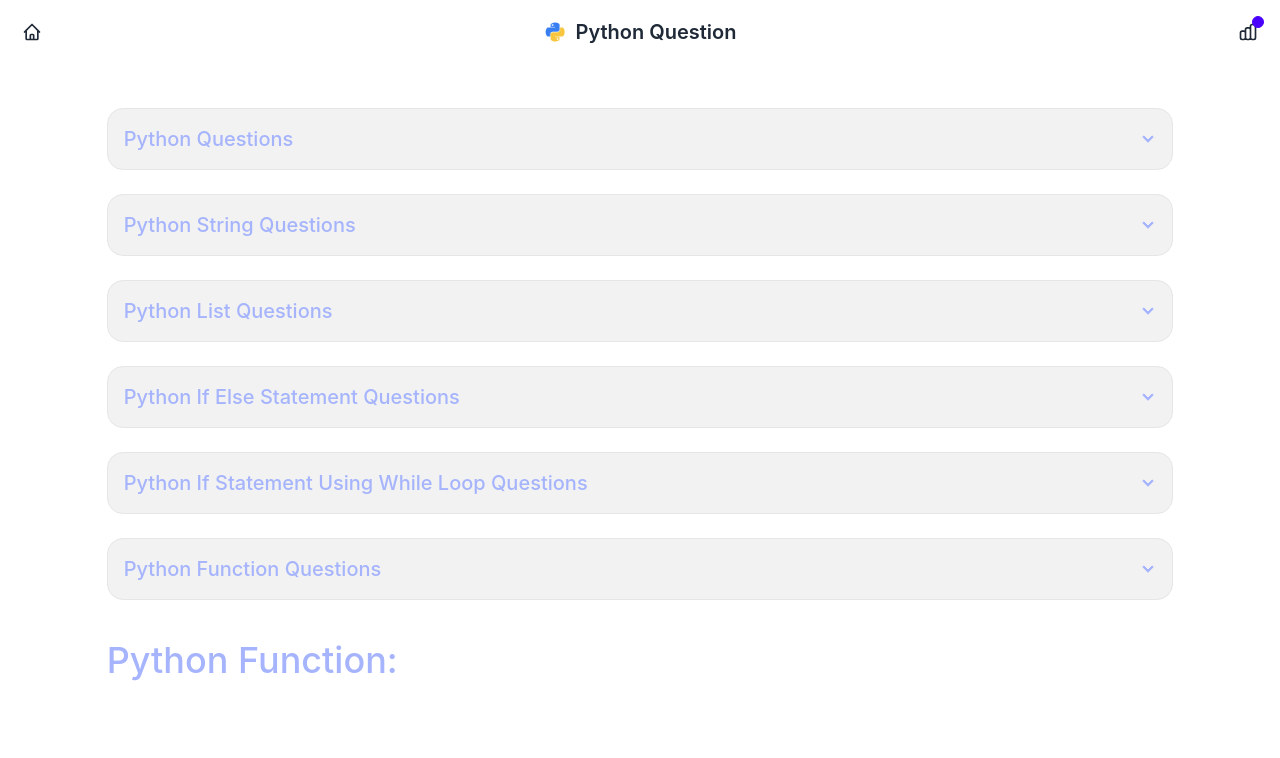
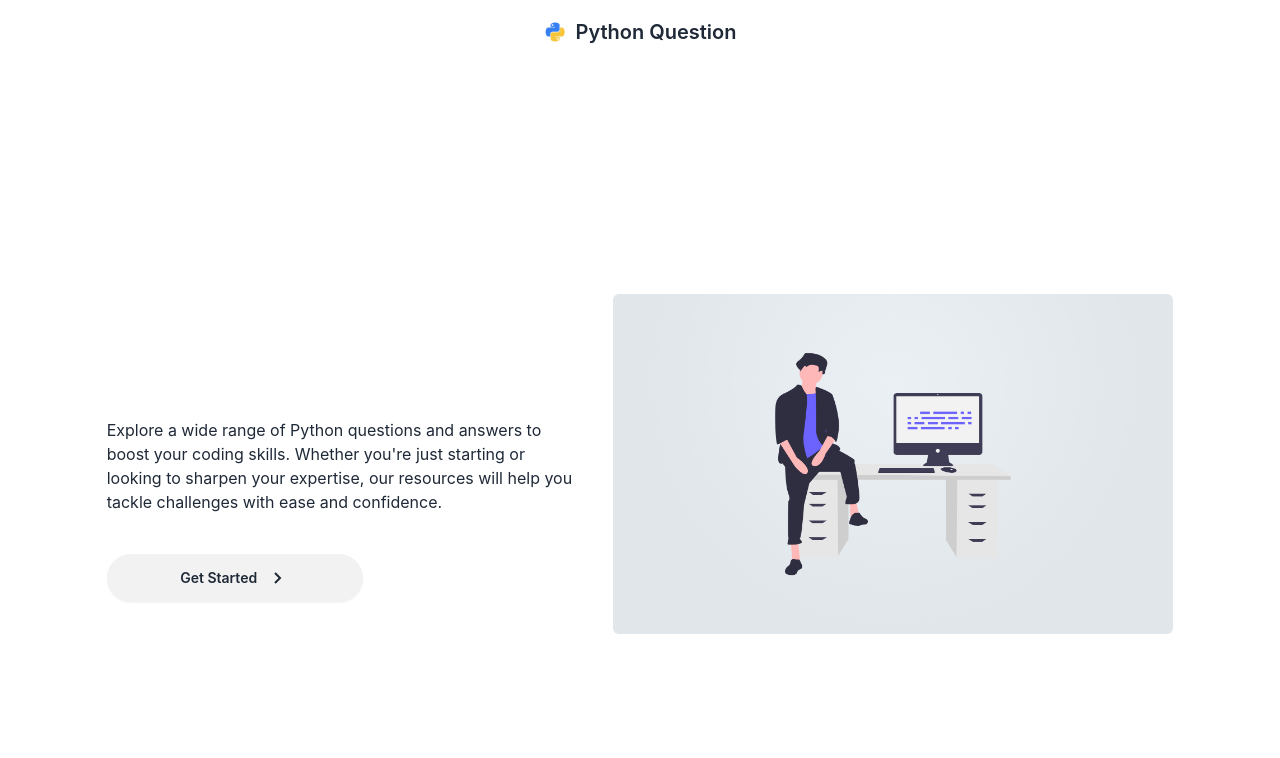
Before and after one commit to AmmanRizwan/python-question-client, a React (Create React App) app: page / in a window 1280 px wide. Shown: the top 758 px of the page. Built offline with nearby package versions, Linux system fonts and the light colour scheme.

Commit message:
landing page addon and jsonFile Changes

```diff
--- a/src/App.js
+++ b/src/App.js
@@ -1,25 +1,33 @@
-import { BrowserRouter, Routes, Route } from "react-router-dom"
-import Home from "./page/Home"
+import { BrowserRouter, Routes, Route, useLocation } from "react-router-dom"
+import Python from "./page/Python"
 import NavBar from "./components/NavBar"
 import Footer from "./components/Footer"
 import User from "./page/User"
 import CreateData from "./page/CreateData";
 import NotFound from './page/NotFound';
 import HowToUse from "./page/HowToUse"
+import LandingPage from "./page/LandingPage"
+import Nav from "./components/Nav"
 
 function App() {
+  const ShowCustomNav = () => {
+    const location = useLocation();
+    const setNavBar = location.pathname === "/";
+    return setNavBar ? <Nav /> : <NavBar />
+  }
 
   return (
     <>
     <BrowserRouter>
-    <NavBar />
+    <ShowCustomNav />
     <Routes>
 
-    <Route path="/" element={<Home />} />
+    <Route path="/python" element={<Python />} />
     <Route path="/user" element={<User />}/>
     <Route path="/senddata" element={<CreateData />} />
     <Route path="/use" element={<HowToUse />} />
     <Route path="*" element={<NotFound />} />
+    <Route path="/" element={<LandingPage />}/>
 
     </Routes>
     <Footer />
--- a/src/components/Function.jsx
+++ /dev/null
@@ -1,109 +0,0 @@
-import React from "react";
-import Example from "./Example.jsx";
-import { questions, string_questions, function_questions, while_if_questions, if_questions, list_questions } from '../data/jsonData.js';
-
-const Function = () => {
-  return (
-    <div className="flex flex-col justify-center items-center mt-6 text-white pb-10">
-
-
-    <div className="w-5/6">
-      <div className="flex flex-col gap-6 mt-5">
-
-      <details tabIndex={0} className="collapse collapse-arrow border-base-300 bg-base-200 border">
-      <summary className="collapse-title text-xl text-indigo-300 font-medium">Python Questions</summary>
-      <div className="collapse-content px-8">
-      <ul className="select-none my-6 list-decimal marker:text-indigo-400 pl-3 space-y-3">
-            {
-              questions.map((data, i) => {
-                return (
-                  <li key={i}>{data}</li>
-                )
-              })
-            }
-          </ul>
-      </div>
-    </details>
-
-      <details tabIndex={0} className="collapse collapse-arrow border-base-300 bg-base-200 border">
-      <summary className="collapse-title text-xl text-indigo-300 font-medium">Python String Questions</summary>
-      <div className="collapse-content px-8">
-      <ul className="select-none my-6 list-decimal marker:text-indigo-400 pl-3 space-y-3">
-            {
-              string_questions.map((data, i) => {
-                return (
-                  <li key={i}>{data}</li>
-                )
-              })
-            }
-          </ul>
-      </div>
-    </details>
-
-      <details className="collapse collapse-arrow border-base-300 bg-base-200 border">
-      <summary className="collapse-title text-xl text-indigo-300 font-medium">Python List Questions</summary>
-      <div className="collapse-content px-8">
-      <ul className="select-none my-6 list-decimal marker:text-indigo-400 pl-3 space-y-3">
-            {
-              list_questions.map((data, i) => {
-                return (
-                  <li key={i}>{data}</li>
-                )
-              })
-            }
-          </ul>
-      </div>
-    </details>
-
-      <details tabIndex={0} className="collapse collapse-arrow border-base-300 bg-base-200 border">
-      <summary className="collapse-title text-xl text-indigo-300 font-medium">Python If Else Statement Questions</summary>
-      <div className="collapse-content px-8">
-      <ul className="select-none my-6 list-decimal marker:text-indigo-400 pl-3 space-y-3">
-            {
-              if_questions.map((data, i) => {
-                return (
-                  <li key={i}>{data}</li>
-                )
-              })
-            }
-          </ul>
-      </div>
-    </details>
-
-      <details tabIndex={0} className="collapse collapse-arrow border-base-300 bg-base-200 border">
-      <summary className="collapse-title text-xl text-indigo-300 font-medium">Python If Statement Using While Loop Questions</summary>
-      <div className="collapse-content px-8">
-      <ul className="select-none my-6 list-decimal marker:text-indigo-400 pl-3 space-y-3">
-            {
-              while_if_questions.map((data, i) => {
-                return (
-                  <li key={i}>{data}</li>
-                )
-              })
-            }
-          </ul>
-      </div>
-    </details >
-
-      <details tabIndex={0} className="collapse collapse-arrow border-base-300 bg-base-200 border">
-      <summary className="collapse-title text-xl text-indigo-300 font-medium">Python Function Questions</summary>
-      <div className="collapse-content px-8">
-      <ul className="select-none my-6 list-decimal marker:text-indigo-400 pl-3 space-y-3">
-            {
-              function_questions.map((data, i) => {
-                return (
-                  <li key={i}>{data}</li>
-                )
-              })
-            }
-          </ul>
-      </div>
-    </details>
-        </div>
-            <Example />
-      </div>
-    </div>
-  )
-}
-
-export default Function;
--- /dev/null
+++ b/src/components/Nav.jsx
@@ -0,0 +1,18 @@
+import React from "react";
+import logo from '../images/icon.png';
+
+const Nav = () => {
+  return (
+    <div className="navbar bg-base-100">
+    <div className="navbar-start">
+    </div>
+    <div className="navbar-center">
+      <div className="btn btn-ghost text-xl"><img className="w-6" src={logo} alt={"Python Logo"} /> Python Question</div>
+    </div>
+    <div className="navbar-end">
+    </div>
+  </div>
+  )
+}
+
+export default Nav;
--- a/src/data/jsonData.js
+++ b/src/data/jsonData.js
@@ -1,55 +1,9 @@
-export const string_questions = [
-  "WAP to find the length of a string.",
-  "WAP to find the index of the given character.",
-  "WAP to find the string contain digit",
-  "WAP to find the string contain character",
-  "WAP to reverse string",
-  "WAP to capitalize the string",
-  "WAP to uppercase all the letter of a string.",
-  "WAP to lowercase all the letter of a string.",
-  "WAP to replace the character from the string.",
-  "Display (Traverse) the string in the terminal"
-]
-
-export const list_questions = [
-  "Add new element on the list",
-  "remove the first element from the list",
-  'remove the last element from the list',
-  'remove the specific location element from the list.',
-  'add new element from the specific location in the list',
-  'find the length of the list',
-  'sort the element on the list',
-  'display (traverse) the list in the terminal',
-  'print the single element on the list',
-  'create a 2D list',
-  'create a list',
-]
-
-export const if_questions = [
-  "WAP to check whether a person is eligible for vote or not. Create your own condition to test your conditional toughts.",
-  "WAP to check a given string is palindrome",
-  "WAP to check the number is even or odd. Create your own condition to test your conditional toughts.",
-  "WAP to check person bank balance is valid or not.",
-  "Create two variable to store number and one variable for operate as a string.",
-  "WAP to check the marks of the student and give the grade.",
-  "WAP to check temperature outside",
-]
-
-export const while_if_questions = [
-  "print 1 to 10 using while loop",
-  "print 1 to 10 using for loop",
-  "print 1 to 10 using while loop but use a break keyword to stop the loop in 5. using if statement.",
-  "print 1 to 10 using for loop but use a break keyword to stop the loop in 9 using if statement",
-  "print 1 to 20 using while loop but skip 17 using continue statement in using if statement.",
-  "print 1 to 20 using for loop but skip 13 using continue statement in using if statement.",
-  "arr = [1, 2, 3, 4, 5, 6] print the element using while loop",
-  "arr = [3, 4, 5, 6, 7] print element using for loop",
-  "arr = [2, 3, 4, 5, 6, 7, 8] print the third element",
-  "arr = [1, 2, 3, 4, 5, 6, 7] print all element but not 3 using continue statement.",
-  "arr = [0, 0, 1, 1] print all the element [False, False, True, True] using if statement"
-]
-
-export const questions = [
+export const question_bank = [
+  {
+    id: 1,
+    title: "Python Questions",
+    language: "Python",
+    question: [
       "WAP to display the word 'welcome'",
       "WAP to take a variable int and input the value from the user and dipslay it.",
       "WAP to add 2 numbers entered by the user and display the result.",
@@ -65,8 +19,79 @@ export const questions = [
       "WAP to print the reverse string.",
       "WAP to print the reverse number."
     ]
-
-export const function_questions = [
+  },
+  {
+    id: 2,
+    title: "Python String Questions",
+    language: "Python",
+    question: [
+      "WAP to find the length of a string.",
+      "WAP to find the index of the given character.",
+      "WAP to find the string contain digit",
+      "WAP to find the string contain character",
+      "WAP to reverse string",
+      "WAP to capitalize the string",
+      "WAP to uppercase all the letter of a string.",
+      "WAP to lowercase all the letter of a string.",
+      "WAP to replace the character from the string.",
+      "Display (Traverse) the string in the terminal"
+    ]
+  },
+  {
+    id: 3,
+    title: "Python List Questions",
+    language: "Python",
+    question: [
+      "Add new element on the list",
+      "remove the first element from the list",
+      'remove the last element from the list',
+      'remove the specific location element from the list.',
+      'add new element from the specific location in the list',
+      'find the length of the list',
+      'sort the element on the list',
+      'display (traverse) the list in the terminal',
+      'print the single element on the list',
+      'create a 2D list',
+      'create a list',
+    ]
+  },
+  {
+    id: 4,
+    title: "Python If Else Statement Questions",
+    language: "Python",
+    question: [
+      "WAP to check whether a person is eligible for vote or not. Create your own condition to test your conditional toughts.",
+      "WAP to check a given string is palindrome",
+      "WAP to check the number is even or odd. Create your own condition to test your conditional toughts.",
+      "WAP to check person bank balance is valid or not.",
+      "Create two variable to store number and one variable for operate as a string.",
+      "WAP to check the marks of the student and give the grade.",
+      "WAP to check temperature outside",
+    ]
+  },
+  {
+    id: 5,
+    title: "Python If Statement Using While Loop Questions",
+    language: "Python",
+    question: [
+      "print 1 to 10 using while loop",
+      "print 1 to 10 using for loop",
+      "print 1 to 10 using while loop but use a break keyword to stop the loop in 5. using if statement.",
+      "print 1 to 10 using for loop but use a break keyword to stop the loop in 9 using if statement",
+      "print 1 to 20 using while loop but skip 17 using continue statement in using if statement.",
+      "print 1 to 20 using for loop but skip 13 using continue statement in using if statement.",
+      "arr = [1, 2, 3, 4, 5, 6] print the element using while loop",
+      "arr = [3, 4, 5, 6, 7] print element using for loop",
+      "arr = [2, 3, 4, 5, 6, 7, 8] print the third element",
+      "arr = [1, 2, 3, 4, 5, 6, 7] print all element but not 3 using continue statement.",
+      "arr = [0, 0, 1, 1] print all the element [False, False, True, True] using if statement"
+    ]
+  },
+  {
+    id: 6,
+    title: "Python Function Questions",
+    language: "Python",
+    question: [
       "Write a function to addition two number.",
       "Write a function to substract two number.",
       "Write a function to multiply two number.",
@@ -81,3 +106,5 @@ export const function_questions = [
       "Write a function to print the max number between two number.",
       "Write a function to print the min number between two number."
     ]
+  }
+]
--- a/src/page/Home.jsx
+++ /dev/null
@@ -1,12 +0,0 @@
-import React from 'react';
-import Function from '../components/Function';
-
-const Home = () => {
-  return (
-    <>
-    <Function />
-    </>
-  )
-}
-
-export default Home;
--- /dev/null
+++ b/src/page/LandingPage.jsx
@@ -0,0 +1,25 @@
+import React from "react";
+import landing_image from '../images/img-1.png';
+import { BiChevronRight } from "react-icons/bi";
+import { Link } from "react-router-dom";
+
+const LandingPage = () => {
+  return (
+    <div className="min-h-screen flex justify-center items-center">
+      <div className="w-5/6">
+      <div className="flex flex-col-reverse gap-10 lg:flex-row md:justify-between items-center">
+      <div>
+        <h1 className="my-5 text-3xl font-bold text-white">Your Ultimate Resource for Python Questions!</h1>
+        <p>Explore a wide range of Python questions and answers to boost your coding skills. Whether you're just starting or looking to sharpen your expertise, our resources will help you tackle challenges with ease and confidence.</p>
+       <Link to='/python'><button className="btn btn-wide my-5 rounded-full items-center flex mt-10">Get Started <BiChevronRight size={24}/></button></Link>
+      </div>
+      <div className="lg:w-3/2">
+        <img src={landing_image} alt="" className="rounded-md object-center" />
+      </div>
+      </div>
+      </div>
+    </div>
+  )
+}
+
+export default LandingPage;
--- /dev/null
+++ b/src/page/Python.jsx
@@ -0,0 +1,12 @@
+import React from 'react';
+import PythonQuestion from '../components/PythonQuestion';
+
+const Python = () => {
+  return (
+    <>
+    <PythonQuestion />
+    </>
+  )
+}
+
+export default Python;
```
Also changed, not shown: src/components/PythonQuestion.jsx (added, +39 -0 lines), src/images/img-1.png (added), 1 other file (tests, documents, lock files or other folders). Lines whose indentation alone changed are shown as unchanged.
